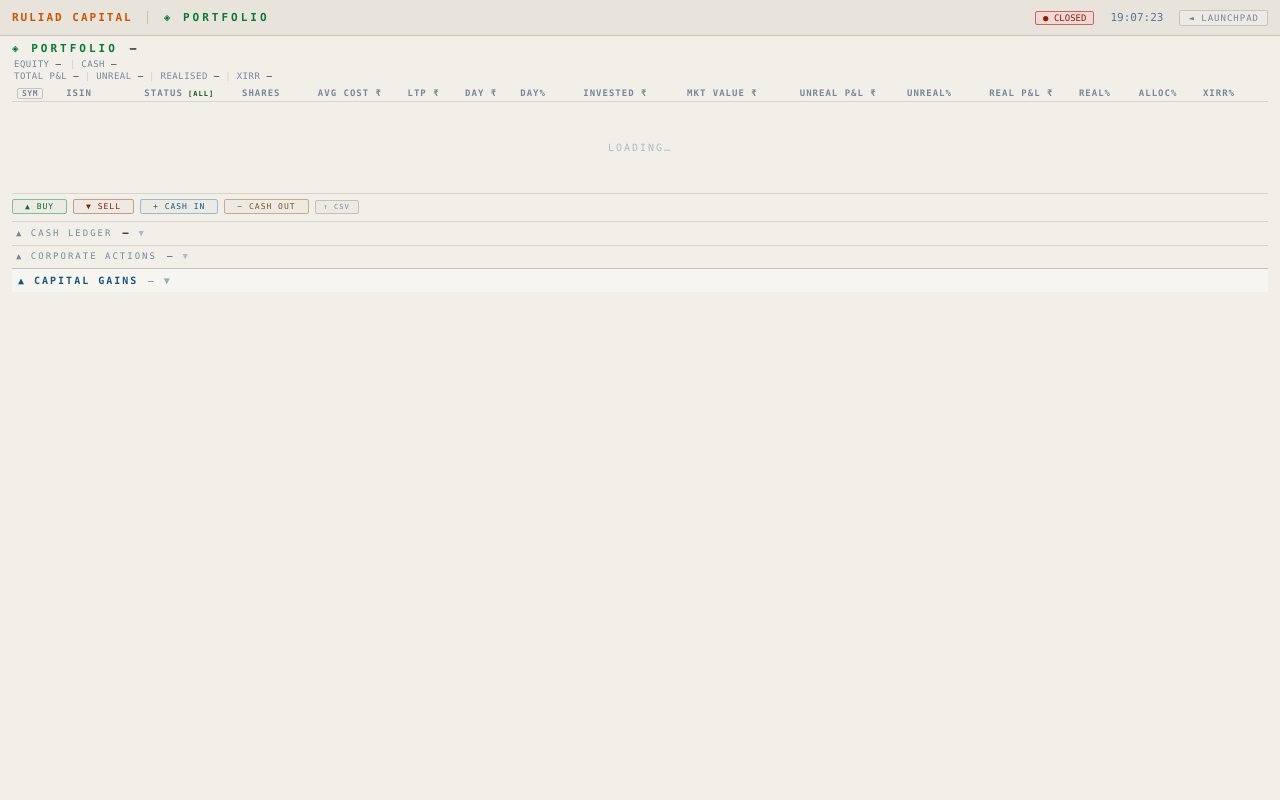
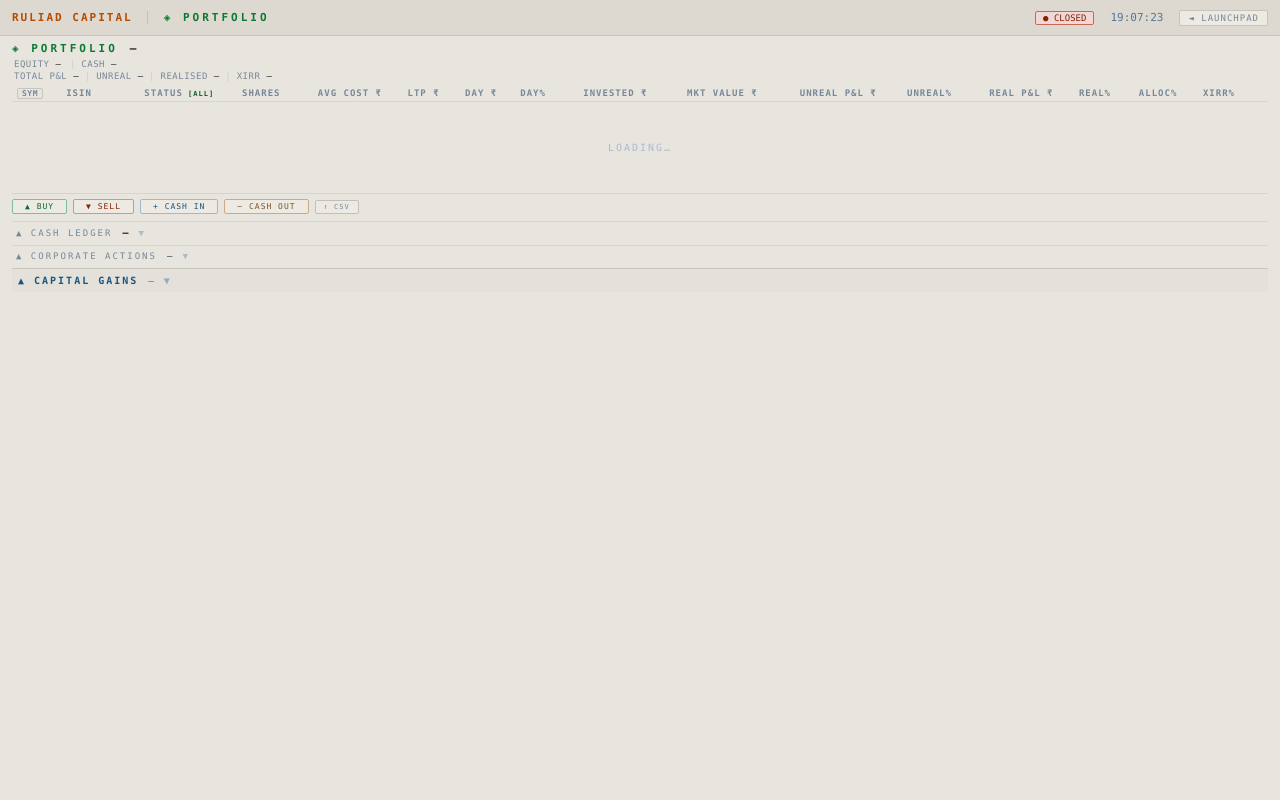
Before and after one commit to jaydjhangiani/launchpad-server, a Flask app: template templates/portfolio.html in a window 1280 px wide. Run offline with Flask 3, Linux system fonts and the light colour scheme; the template is opened without the code that fills it, so the values that code supplies are empty.

Commit message:
style: refine palette for lower eye strain (warmer bg, charcoal text, input contrast)

```diff
--- a/templates/portfolio.html
+++ b/templates/portfolio.html
@@ -9,18 +9,18 @@
     *, *::before, *::after { margin: 0; padding: 0; box-sizing: border-box; }
 
     :root {
-      --bg:            #F2EFE8;
-      --panel-bg:      #FAFAF7;
-      --panel-border:  #D8D3CC;
-      --panel-accent:  #CC5500;
-      --hdr-bg:        #E8E4DC;
-      --sym:           #1A2A5A;
-      --price:         #111111;
-      --up:            #0A7A30;
-      --down:          #CC2200;
-      --flat:          #444444;
-      --dim:           #AAAAAA;
-      --footer-bg:     #E8E4DC;
+      --bg:            #E8E5DE;   /* warm grey — ~72% luminance, not glaring */
+      --panel-bg:      #EDEAE3;   /* slightly lighter for sub-panels */
+      --panel-border:  #CCC8C0;
+      --panel-accent:  #B84A00;   /* burnt orange — warm, lower chroma than pure red */
+      --hdr-bg:        #DDD9D0;   /* header 1 step darker than body */
+      --sym:           #1E3566;   /* muted navy — readable without eye-popping contrast */
+      --price:         #222222;   /* dark charcoal, not pure black */
+      --up:            #1A6B2E;   /* forest green — 7.5:1 contrast on --bg */
+      --down:          #B83000;   /* terracotta red — warm, less blue-channel stress */
+      --flat:          #4A4A4A;
+      --dim:           #9A9690;
+      --footer-bg:     #DDD9D0;
       --font:          'Consolas', 'Courier New', monospace;
     }
 
@@ -29,7 +29,7 @@
       background: var(--bg);
       font-family: var(--font);
       font-size: 11px;
-      color: #1A1A1A;
+      color: #222222;   /* charcoal, not pure black */
       overflow: hidden;
     }
     body { display: flex; flex-direction: column; }
@@ -211,18 +211,18 @@
     #ca-table td.ca-sym  { color:#1A2A5A; font-weight:bold; }
     #ca-table td.ca-date { color:#778899; }
     #ca-table td.ca-note { color:#AABBCC; max-width:180px; overflow:hidden; text-overflow:ellipsis; }
-    #ca-table tr:hover td { background:#F5F2EC; }
+    #ca-table tr:hover td { background:#E4E1DA; }
     .ca-del { color:#CCAAAA; cursor:pointer; padding:0 3px; }
     .ca-del:hover { color:#CC2200; }
     .ca-edit { color:#AABBCC; cursor:pointer; padding:0 3px; }
     .ca-edit:hover { color:#0066CC; }
     #ca-add-form { display:flex; flex-wrap:wrap; align-items:center; gap:4px; padding:4px 0; }
-    #ca-add-form select, #ca-add-form input { background:#FFFFFF; color:#1A1A1A; border:1px solid #C8C4BC; padding:2px 5px; font-size:9px; border-radius:2px; font-family:inherit; }
+    #ca-add-form select, #ca-add-form input { background:#F0EDE6; color:#222222; border:1px solid #C8C4BC; padding:2px 5px; font-size:9px; border-radius:2px; font-family:inherit; }
     #ca-add-form button { font-size:9px; padding:2px 8px; background:#EAF0F6; color:#1A5580; border:1px solid #99BBCC; border-radius:2px; cursor:pointer; font-family:inherit; }
     #ca-add-form button:hover { background:#D4E4F0; }
     #ca-add-err { color:#CC2200; font-size:8px; }
     /* Capital Gains panel */
-    #port-cg-panel { flex-shrink:0; border-top:1px solid #C8C4BC; margin-top:2px; background:#F7F5F0; }
+    #port-cg-panel { flex-shrink:0; border-top:1px solid #C8C4BC; margin-top:2px; background:#E4E1DA; }
     #port-cg-hdr { display:flex; align-items:center; gap:10px; padding:6px 6px; cursor:pointer; user-select:none; }
     #port-cg-hdr:hover { background:#EDEAE3; }
     .cg-title { color:#1A5580; font-size:10px; letter-spacing:2px; font-weight:700; }
```
Also changed, not shown: other parts of templates/portfolio.html (+14 -14 lines).
